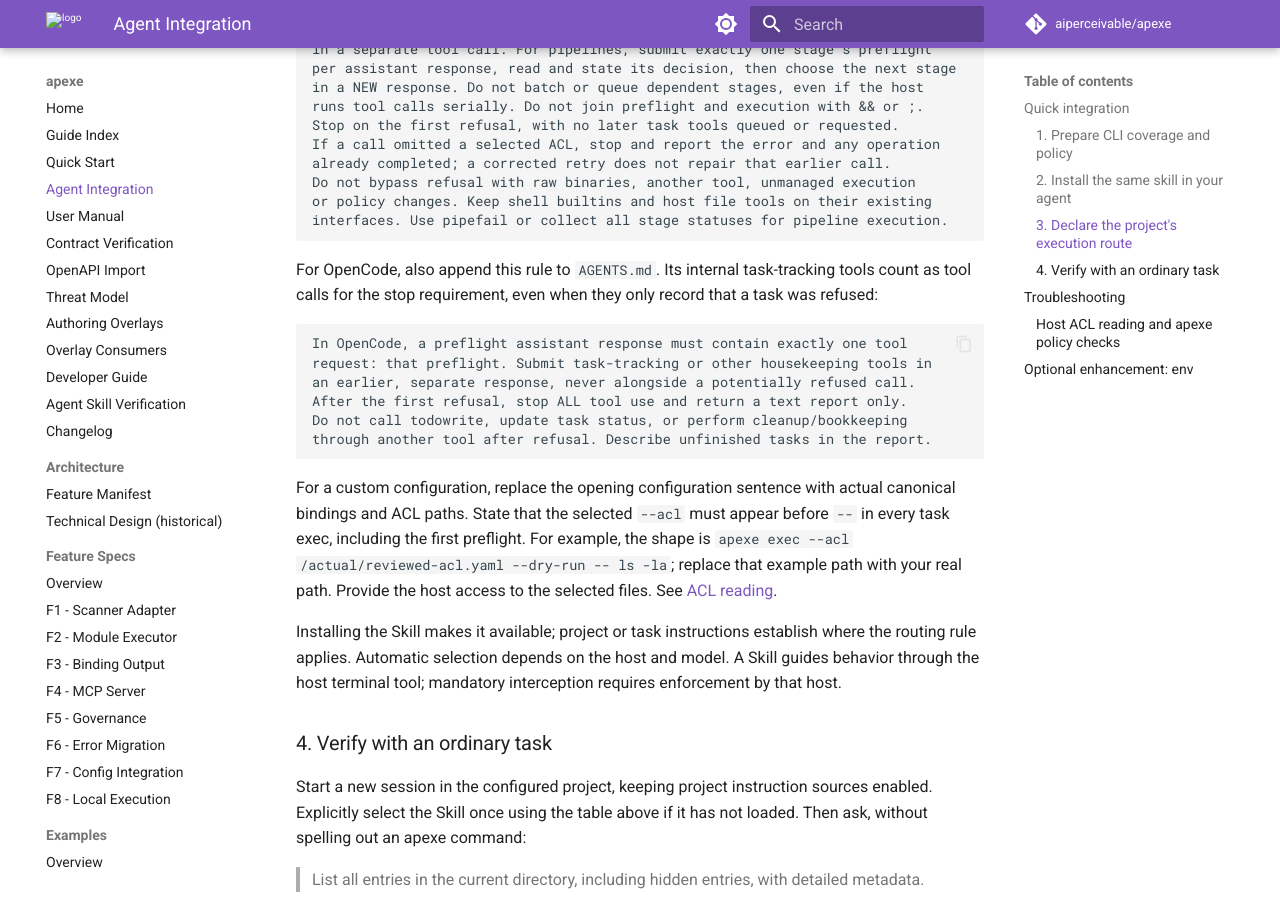
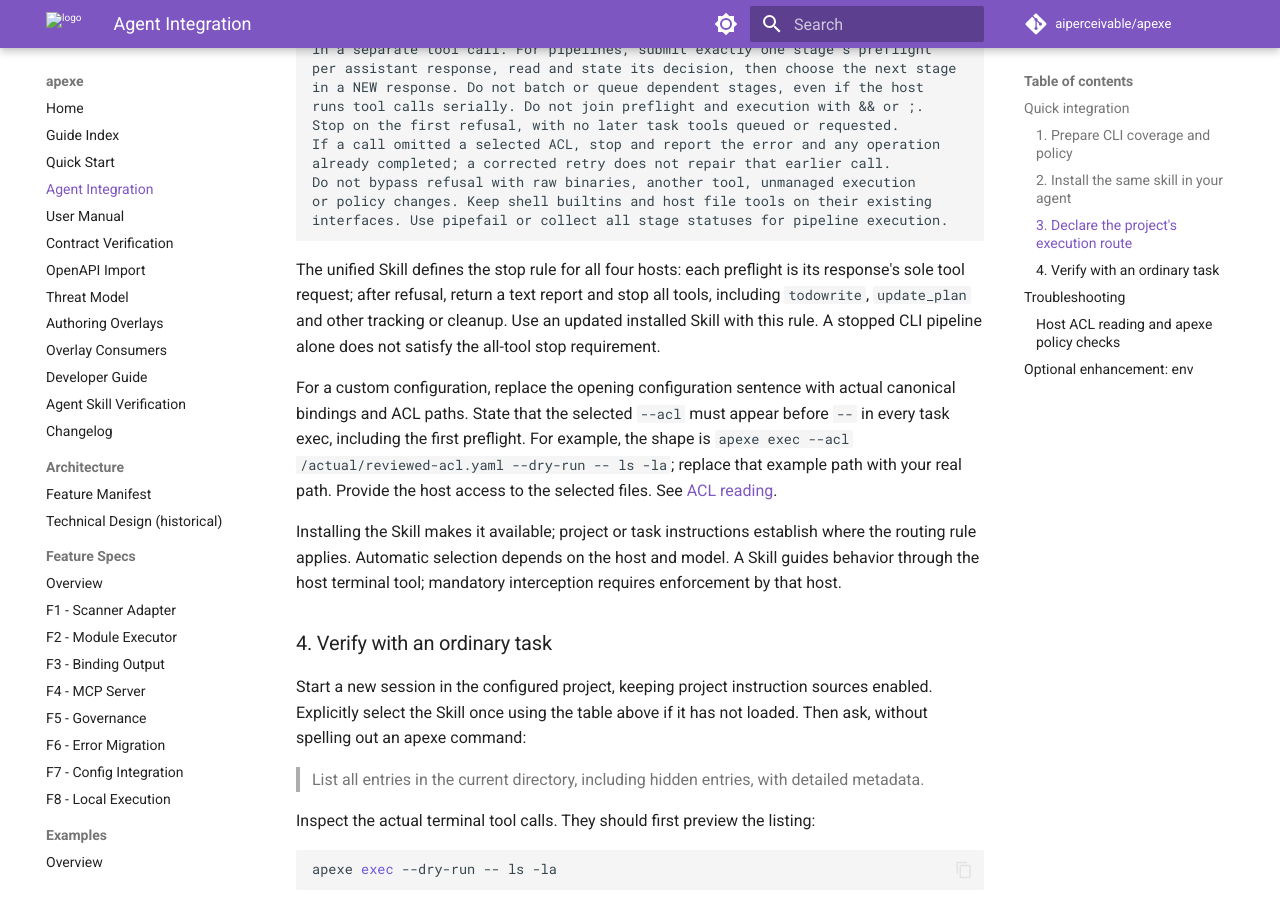
Before and after one commit to aiperceivable/apexe, an MkDocs documentation site: the page built from docs/agent-skill.md, in a window 1280 px wide and 900 px high, scrolled down 2286 px. Built offline with MkDocs 1.6.1 and Material for MkDocs 9.7.7, drawn with Linux system fonts in a browser that asks for light colours; comment, search, counter and statistics services are not loaded; some of the changed text lies outside the part shown.

Commit message:
feat: Update documentation to clarify task-tracking rules and stop requirements for OpenCode

````diff
--- a/docs/agent-skill.md
+++ b/docs/agent-skill.md
@@ -116,18 +116,11 @@
 interfaces. Use pipefail or collect all stage statuses for pipeline execution.
 ```
 
-For OpenCode, also append this rule to `AGENTS.md`. Its internal task-tracking
-tools count as tool calls for the stop requirement, even when they only record
-that a task was refused:
-
-```markdown
-In OpenCode, a preflight assistant response must contain exactly one tool
-request: that preflight. Submit task-tracking or other housekeeping tools in
-an earlier, separate response, never alongside a potentially refused call.
-After the first refusal, stop ALL tool use and return a text report only.
-Do not call todowrite, update task status, or perform cleanup/bookkeeping
-through another tool after refusal. Describe unfinished tasks in the report.
-```
+The unified Skill defines the stop rule for all four hosts: each preflight is
+its response's sole tool request; after refusal, return a text report and stop
+all tools, including `todowrite`, `update_plan` and other tracking or cleanup.
+Use an updated installed Skill with this rule. A stopped CLI pipeline alone
+does not satisfy the all-tool stop requirement.
 
 For a custom configuration, replace the opening configuration sentence with
 actual canonical bindings and ACL paths. State that the selected `--acl` must
@@ -185,7 +178,7 @@
 | The first command is bare `ls` or `sed` | Confirm the project instructions loaded before task tools. Add the step 3 rule and retain project configuration sources. Installing a Skill alone does not enforce routing. Stop the task and inspect what already ran. |
 | Preview and execution share one shell call | Keep them in separate tool calls with model inspection between them. Shell short-circuiting cannot perform that inspection. |
 | cat/head previews are submitted together | Require one stage per assistant response. Two serial tool calls in one response are still a batch; stop and correct the routing instructions. |
-| OpenCode updates todos after an ACL refusal | Apply the OpenCode rule in step 3. Return the refusal report as text without any further tools, including task tracking. A stopped CLI pipeline alone does not satisfy the strict all-tool stop check. |
+| An agent updates todos or a plan after an ACL refusal | Confirm the updated unified Skill body loaded. Return the refusal report as text without any further tools, including task tracking. A stopped CLI pipeline alone does not satisfy the all-tool stop check. |
 | The command has no binding or native grammar | Inspect `native_ready` and the concrete preflight. Install matching reviewed rules or use advertised module JSON only for a grammar gap when its normal checks permit the same operation. Do not use raw fallback. |
 | A required ACL is absent or omitted | Restore the operator-selected policy/configuration. Carry its path into every call. If a call already omitted it, stop and report the error rather than counting a retry as success. |
 | apexe returns `ACL_DENIED`, a path/schema refusal or unresolved approval | Stop without requesting later stages or using another tool to finish the denied operation. Report the reason for operator review. Do not widen policy to make the task pass. |
````
Also changed, not shown: docs/agent-skill-verification.md (+5 -3 lines), docs/user-manual.md (+2 -2 lines), skills/apexe/SKILL.md (+34 -13 lines), 1 other file.
